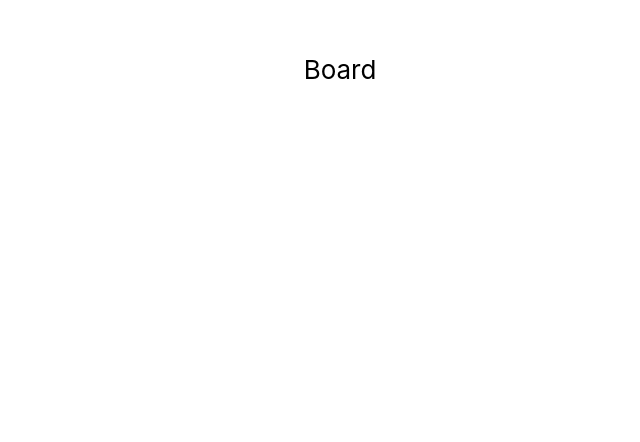
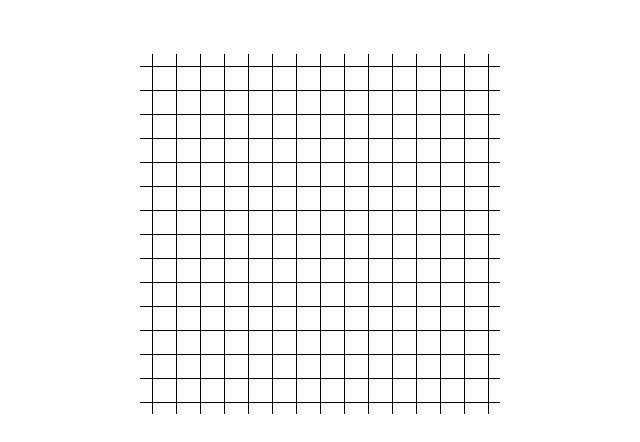
Before and after one commit to ychenz/gomoku-web-game-demo, a React (Create React App) app: page / in a window 1280 px wide. Shown: the part 146-588 px from the top of the page, without its empty margins (300-940 px from the left). Built offline with nearby package versions, Linux system fonts and the light colour scheme; the HTML template or start-up script is replaced by a standard one.

Commit message:
MASTER: Created basic game board layout; Fixed type errors

```diff
--- /dev/null
+++ b/src/components/Board/Position/index.tsx
@@ -0,0 +1,17 @@
+import React from "react";
+
+import * as S from "./styles";
+
+interface Props {
+  x: number;
+  y: number;
+}
+
+export function Position(props: Props): React.ReactElement {
+  return (
+    <S.Root>
+      <S.Horizontal />
+      <S.Vertical />
+    </S.Root>
+  );
+}
--- /dev/null
+++ b/src/components/Board/Position/styles.ts
@@ -0,0 +1,33 @@
+import styled from "styled-components";
+
+const width = "24px";
+
+const Position = styled.button`
+  width: ${width};
+  height: ${width};
+  position: relative;
+
+  background: none;
+  border: none;
+  padding: 0;
+  cursor: pointer;
+`;
+
+export const Vertical = styled.div`
+  position: absolute;
+  left: 50%;
+  top: 0;
+  height: 100%;
+  border-left: 1px solid black;
+`;
+
+export const Horizontal = styled.div`
+  position: absolute;
+  top: 50%;
+  left: 0;
+  width: 100%;
+  border-top: 1px solid black;
+`;
+
+
+export const Root = Position;
--- a/src/components/Board/index.tsx
+++ b/src/components/Board/index.tsx
@@ -1,7 +1,8 @@
 import React, { useEffect, useCallback } from "react";
 import { useDispatch } from "react-redux";
-import { initBoard } from "src/reducers/board";
+import { initBoard, PositionRecord } from "src/reducers/board";
 
+import { Position } from "./Position";
 import * as S from "./styles";
 
 interface Props {
@@ -19,11 +20,17 @@ export function Board(props: Props): React.ReactElement {
 
   useEffect(() => {
     initBoardAction();
-  },[initBoardAction]);
+  }, [initBoardAction]);
 
   return (
     <S.Root>
-      Board
+      {[...Array(dimension).keys()].map(y => (
+        <S.Row>
+          {[...Array(dimension).keys()].map(x => (
+            <Position x={x} y={y} />
+          ))}
+        </S.Row>
+      ))}
     </S.Root>
   );
 }
--- a/src/components/Board/styles.ts
+++ b/src/components/Board/styles.ts
@@ -5,4 +5,8 @@ const Board = styled.div`
   height: 400px;
 `;
 
+export const Row = styled.div`
+  display: flex;
+`;
+
 export const Root = Board;
--- a/src/reducers/board.ts
+++ /dev/null
@@ -1,34 +0,0 @@
-import { createSlice, PayloadAction } from "@reduxjs/toolkit";
-import Immutable from "immutable";
-
-export const boardReducerName = "board";
-
-interface InitBoard {
-  dimension: number;
-}
-
-const initialState = {
-  dimension: 15,
-  positions: Immutable.List()
-};
-
-const boardSlice = createSlice({
-  name: boardReducerName,
-  initialState,
-  reducers: {
-    initBoard(state, action: PayloadAction<InitBoard>) {
-      const { dimension } = action.payload;
-      // Redux Toolkit allows us to write "mutating" logic in reducers. It
-      // doesn't actually mutate the state because it uses the Immer library,
-      // which detects changes to a "draft state" and produces a brand new
-      // immutable state based off those changes
-      state.dimension = dimension;
-    }
-  }
-});
-
-export const {
-  initBoard
-} = boardSlice.actions;
-
-export default boardSlice.reducer;
--- /dev/null
+++ b/src/reducers/board/index.ts
@@ -0,0 +1,64 @@
+import { createSlice, PayloadAction } from "@reduxjs/toolkit";
+import Immutable from "immutable";
+
+export const boardReducerName = "board";
+
+interface PositionAttributes {
+  x: number;
+  y: number;
+  score: number;
+  placeholder: "black"|"white"|null;
+  moveCount: number; // the count of the move on this position
+  isRecentMove: boolean; // highlight the current move position
+  isHintMove: boolean; // highlight the current hint position
+}
+
+export class PositionRecord extends Immutable.Record<PositionAttributes>({
+  x: 0,
+  y: 0,
+  score: 0,
+  placeholder: null,
+  moveCount: 0,
+  isRecentMove: false,
+  isHintMove: false
+}){}
+
+interface InitBoard {
+  dimension: number;
+}
+
+const initialState = {
+  dimension: 15,
+  positions: Immutable.List<PositionRecord>()
+};
+
+const boardSlice = createSlice({
+  name: boardReducerName,
+  initialState,
+  reducers: {
+    initBoard(state, action: PayloadAction<InitBoard>) {
+      const { dimension } = action.payload;
+      const positions: PositionRecord[] = [];
+
+      [...Array(dimension).keys()].forEach(y => {
+        [...Array(dimension).keys()].forEach(x => {
+          positions.push(new PositionRecord({
+            x,
+            y,
+          }));
+        });
+      });
+
+      return {
+        dimension,
+        positions: Immutable.List(positions)
+      };
+    }
+  }
+});
+
+export const {
+  initBoard
+} = boardSlice.actions;
+
+export default boardSlice.reducer;
--- a/src/reducers/index.ts
+++ b/src/reducers/index.ts
@@ -5,6 +5,6 @@ const rootReducer = combineReducers({
   board: boardReducer,
 });
 
-export type RootState = ReturnType<typeof rootReducer>
+export type State = ReturnType<typeof rootReducer>
 
 export default rootReducer;
```
Also changed, not shown: src/reducers/board/hooks/index.ts (added, +11 -0 lines).
